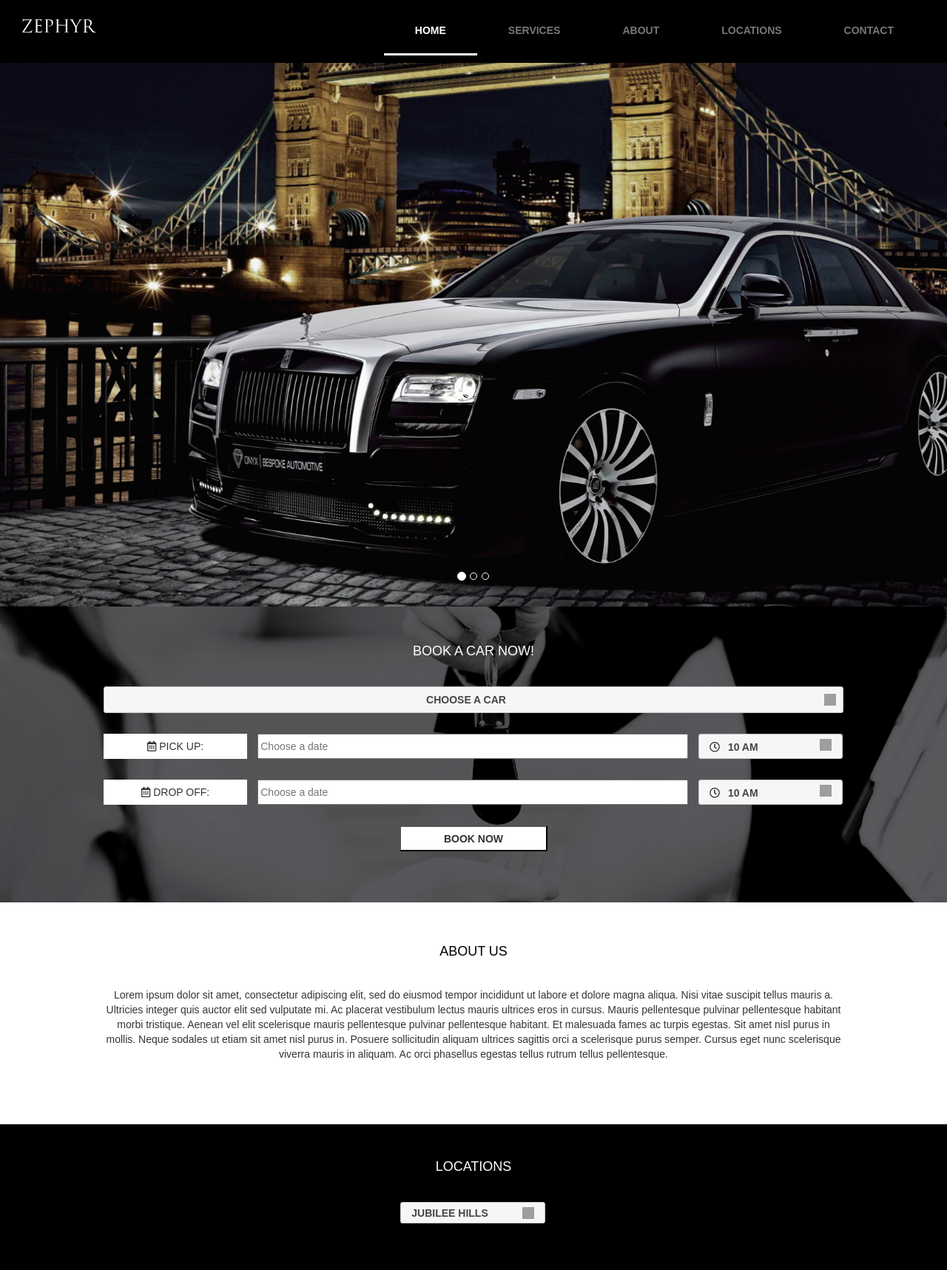
After one commit to DeepGunner/DesignTask-NowFloats, a PHP site: page /index.html in a window 1280 px wide. The commit adds this page. Shown: the top 1717 px of the page at 74% size. Run offline with PHP 8.4, Linux system fonts and the light colour scheme; some libraries are stand-ins or nearby versions; grey boxes are pictures that could not be loaded.

Commit message:
minor changes

```diff
--- a/css/style.css
+++ b/css/style.css
@@ -120,10 +120,9 @@ nav ul li a {
 }
 
 .green {
-    background: url("../img/line.svg");
-    -webkit-animation: line 1s;
-    animation: line 1s;
-    color: #fff !important;
+
+    border-bottom: solid 3px #fff;
+
 
 }
 
@@ -133,7 +132,7 @@ nav ul li a {
 
 .location {
     height: 200px;
-    background: seagreen;
+
 }
 
 .contact {
--- /dev/null
+++ b/index.html
@@ -0,0 +1,203 @@
+<!DOCTYPE html>
+<html lang="en">
+
+<head>
+    <title>ZEPHYR MOTORS PVT. LTD.</title>
+    <meta charset="utf-8">
+    <meta name="viewport" content="width=device-width, initial-scale=1">
+    <link rel="stylesheet" href="https://maxcdn.bootstrapcdn.com/bootstrap/3.3.7/css/bootstrap.min.css">
+    <link rel="stylesheet" href="https://code.jquery.com/ui/1.12.1/themes/base/jquery-ui.css">
+    <script src="https://ajax.googleapis.com/ajax/libs/jquery/3.3.1/jquery.min.js"></script>
+    <script src="https://maxcdn.bootstrapcdn.com/bootstrap/3.3.7/js/bootstrap.min.js"></script>
+    <script src="https://code.jquery.com/ui/1.12.1/jquery-ui.js"></script>
+    <script src="https://cdnjs.cloudflare.com/ajax/libs/gsap/1.16.1/TweenMax.min.js"></script>
+    <link rel="stylesheet" href="https://use.fontawesome.com/releases/v5.5.0/css/all.css" integrity="sha384-B4dIYHKNBt8Bc12p+WXckhzcICo0wtJAoU8YZTY5qE0Id1GSseTk6S+L3BlXeVIU" crossorigin="anonymous">
+    <link rel="stylesheet" href="css/style.css">
+</head>
+
+<body>
+    <!-- Header and Navigation Menu -->
+    <header class="site-header">
+        <div class="container nav-wrapper">
+            <div class="logo"><a href="#"><img src="img/Logo.svg" alt="Logo"></a></div>
+            <div class="mobile-nav">
+                <!-- Hamburger Menu -->
+                <div class="hamburger" id="hamburger">
+
+                    <div id="a" class="hamburger-line"></div>
+                    <div id="b" class="hamburger-line"></div>
+                    <div id="c" class="hamburger-line"></div>
+
+                </div>
+
+            </div>
+            <nav class="cf">
+                <ul class="cf">
+                    <li><a href="#">HOME</a></li>
+                    <li><a href="#">SERVICES</a></li>
+                    <li><a href="#">ABOUT</a></li>
+                    <li><a href="#">LOCATIONS</a></li>
+                    <li><a href="#">CONTACT</a></li>
+                </ul>
+            </nav>
+        </div>
+    </header>
+    <div class="main-container">
+        <!-- Cover Fold -->
+        <section class="home">
+
+            <!-- Cover Carousel -->
+            <div id="carousel" class="carousel slide carousel-fade" data-ride="carousel">
+                <ol class="carousel-indicators">
+                    <li data-target="#carousel" data-slide-to="0" class="active"></li>
+                    <li data-target="#carousel" data-slide-to="1"></li>
+                    <li data-target="#carousel" data-slide-to="2"></li>
+                </ol>
+                <!-- Carousel items -->
+                <div class="carousel-inner">
+                    <div class="active item"></div>
+                    <div class="item"></div>
+                    <div class="item"></div>
+                </div>
+
+
+            </div>
+
+
+        </section>
+
+
+        <!-- Services Section -->
+        <section class="services" id="p1">
+            <div class="heading">
+                <h4>BOOK A CAR NOW!</h4>
+            </div>
+            <div class="container">
+
+                <form class="book">
+                    <div class="car">
+                        <select class="carSelect" name="carlist">
+                            <option value="volvo">CHOOSE A CAR</option>
+                            <option value="saab">MERCEDES</option>
+                            <option value="opel">BMW</option>
+                            <option value="audi">AUDI</option>
+                            <option value="audi">BENTLEY</option>
+                            <option value="volvo">VOLVO</option>
+                            <option value="audi">ROLLS ROYCE</option>
+                        </select>
+                    </div>
+                    <div class="timePick">
+                        <span class="labelPickUp"><i class="far fa-calendar-alt"></i> PICK UP:</span>
+                        <input type="text" placeholder="Choose a date " class="pickUp">
+                        <i class="far fa-clock"></i><select class="pickTime" name="carlist">
+                            <option>10 AM</option>
+                            <option>11 AM</option>
+                            <option>12 AM</option>
+                            <option>1 PM</option>
+                            <option>2 PM</option>
+                            <option>3 PM</option>
+                            <option>4 PM</option>
+                            <option>5 PM</option>
+                            <option>6 PM</option>
+                            <option>7 PM</option>
+                            <option>8 PM</option>
+                        </select>
+                    </div>
+                    <div class="timeDrop">
+                        <span class="labelDropOff"><i class="far fa-calendar-alt"></i> DROP OFF:</span>
+                        <input type="text" placeholder="Choose a date " class="dropOff">
+                        <i class="far fa-clock"></i><select class="dropTime" name="carlist">
+                            <option>10 AM</option>
+                            <option>11 AM</option>
+                            <option>12 AM</option>
+                            <option>1 PM</option>
+                            <option>2 PM</option>
+                            <option>3 PM</option>
+                            <option>4 PM</option>
+                            <option>5 PM</option>
+                            <option>6 PM</option>
+                            <option>7 PM</option>
+                            <option>8 PM</option>
+                        </select>
+                    </div>
+
+                    <input type="submit" value="BOOK NOW">
+                </form>
+
+            </div>
+        </section>
+
+
+        <!-- About Section -->
+        <section class="about">
+            <div class="heading">
+                <h4>ABOUT US</h4>
+            </div>
+            <div class="container">
+                <p>
+                    Lorem ipsum dolor sit amet, consectetur adipiscing elit, sed do eiusmod tempor incididunt ut labore
+                    et dolore magna aliqua. Nisi vitae suscipit tellus mauris a. Ultricies integer quis auctor elit sed
+                    vulputate mi. Ac placerat vestibulum lectus mauris ultrices eros in cursus. Mauris pellentesque
+                    pulvinar pellentesque habitant morbi tristique. Aenean vel elit scelerisque mauris pellentesque
+                    pulvinar pellentesque habitant. Et malesuada fames ac turpis egestas. Sit amet nisl purus in
+                    mollis. Neque sodales ut etiam sit amet nisl purus in. Posuere sollicitudin aliquam ultrices
+                    sagittis orci a scelerisque purus semper. Cursus eget nunc scelerisque viverra mauris in aliquam.
+                    Ac orci phasellus egestas tellus rutrum tellus pellentesque.</p>
+            </div>
+        </section>
+
+        <!-- Location Section -->
+        <section class="location">
+            <div class="heading">
+                <h4>LOCATIONS</h4>
+            </div>
+            <div class="container">
+                <div class="loc">
+                    <select class="locSelect">
+                        <option value="volvo">JUBILEE HILLS</option>
+                        <option value="saab">GK-I</option>
+                        <option value="opel">JAIPUR</option>
+                        <option value="audi">CHANDIGARH</option>
+                        <option value="volvo">VIMAN NAGAR</option>
+                        <option value="volvo">DLF PHASE-III</option>
+                    </select>
+                </div>
+            </div>
+        </section>
+
+        <!-- Google Map -->
+        <section class="mapSection">
+            <div id="map">
+
+            </div>
+        </section>
+
+        <!-- Contact Section -->
+        <section class="contact">
+            <div class="heading">
+                <h4>CONTACT US</h4>
+            </div>
+            <div class="container">
+                <form>
+                    <input type="text" class="contactInfo" placeholder="Enter your email id/mobile number"><br>
+                    <textarea class="message" placeholder="Enter your message..."></textarea><br>
+                    <input type="submit" value="SEND">
+                </form>
+            </div>
+
+        </section>
+        </section>
+    </div>
+
+    <!-- Footer -->
+    <footer>
+        <i class="far fa-copyright"></i>ZEPHYR MOTORS PVT. LTD.
+    </footer>
+
+    <!-- Scripts -->
+    <script async defer src="https://maps.googleapis.com/maps/api/js?key=AIzaSyA8k_LW-koqRot43yEmsZ8Frsz8DAStN8g&callback=initMap"></script>
+    <script src="js/scripts.js"></script>
+
+</body>
+
+</html>
--- a/js/scripts.js
+++ b/js/scripts.js
@@ -63,27 +63,27 @@ function jump() {
         let str = $(this).parents().index();
         if (str == 0) {
             $('body,html').animate({
-                scrollTop: f1 + ht
+                scrollTop: f1 - ht
             });
         }
         if (str == 1) {
             $('body,html').animate({
-                scrollTop: f2 + ht
+                scrollTop: f2 - ht
             });
         }
         if (str == 2) {
             $('body,html').animate({
-                scrollTop: f3 + ht
+                scrollTop: f3 - ht
             });
         }
         if (str == 3) {
             $('body,html').animate({
-                scrollTop: f4 + ht
+                scrollTop: f4 - ht
             });
         }
         if (str == 4) {
             $('body,html').animate({
-                scrollTop: f5 + ht
+                scrollTop: f5 - ht
             });
         };
     })
```
Also changed, not shown: 1 other file.
